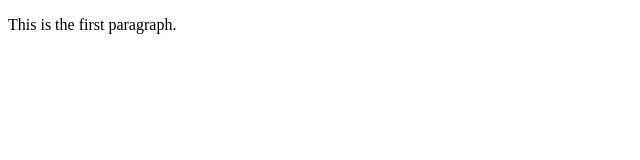
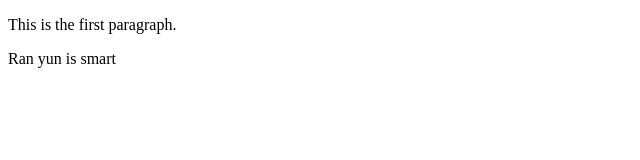
Before and after one commit to ClaireRan/learning-git-March, a plain HTML site: page index.html in a window 1280 px wide. Shown: the full height of the page, 0-640 px from the left. Drawn offline with Linux system fonts and the light colour scheme.

Commit message:
Update index.html

```diff
--- a/index.html
+++ b/index.html
@@ -5,5 +5,6 @@
 </head>
 <body>
   <p>This is the first paragraph.</p>
+  Ran yun is smart
 </body>
 </html>
```
